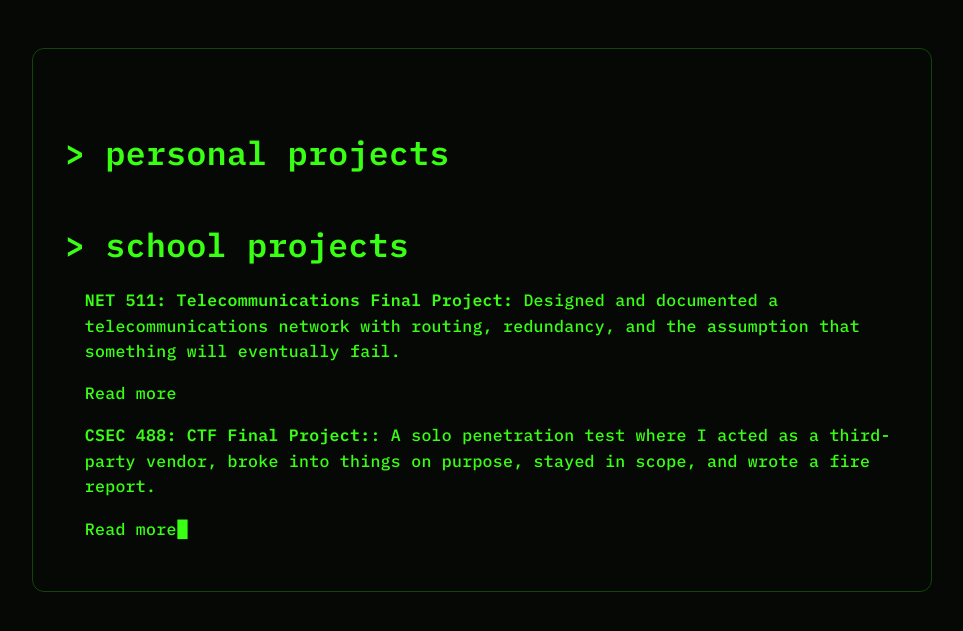
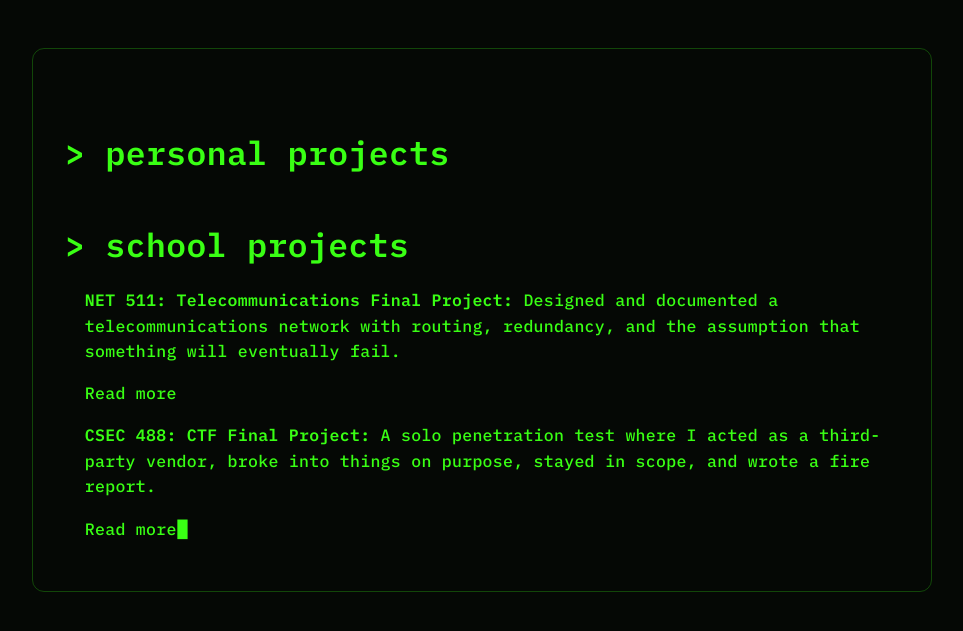
Before and after one commit to jpeaton/jpeaton.github.io, a Jekyll site: the page built from projects.md, in a window 1280 px wide. Shown: the top 631 px of the page, without its empty margins (158-1121 px from the left). Built offline with Jekyll 4.4.1, drawn with Linux system fonts in a browser that asks for light colours.

```diff
--- a/projects.md
+++ b/projects.md
@@ -10,6 +10,6 @@ permalink: /projects/
 
   [Read more](projects-Net511FinalProject.md)
 
-- **CSEC 488: CTF Final Project:**: A solo penetration test where I acted as a third-party vendor, broke into things on purpose, stayed in scope, and wrote a fire report.
+- **CSEC 488: CTF Final Project:** A solo penetration test where I acted as a third-party vendor, broke into things on purpose, stayed in scope, and wrote a fire report.
 
   [Read more](projects-CSEC488FinalProject.md)
```
